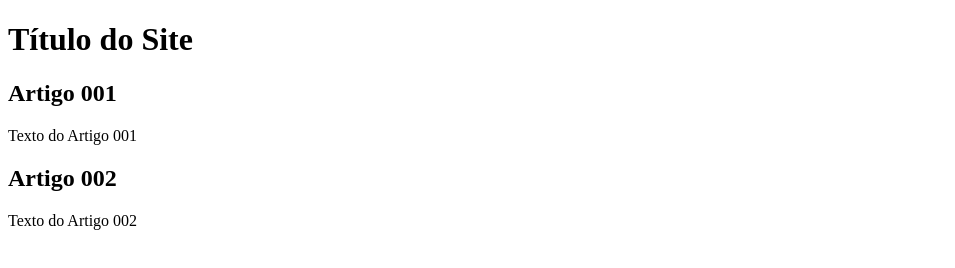
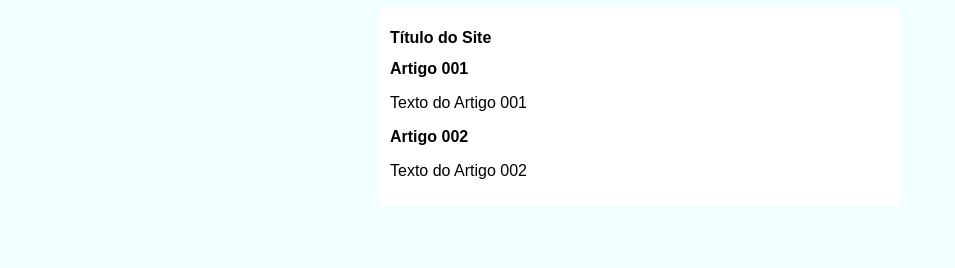
Before and after one commit to AlissonSimon/projeto-site, a plain HTML site: page index.html in a window 1280 px wide. Shown: the whole page, without its empty margins (0-955 px from the left). Drawn offline with Linux system fonts and the light colour scheme.

Commit message:
iniciei o design

```diff
--- /dev/null
+++ b/estilos/style.css
@@ -0,0 +1,16 @@
+* {
+    font-family: Arial, Helvetica, sans-serif;
+    font-size: 16px;
+}
+
+body {
+    background-color: azure;
+}
+
+main {
+    background-color: white;
+    width: 500px;
+    margin: auto;
+    padding: 10px;
+    box-shadow: 3px 3px 5px black(0, 0, 0, 0.473);
+}
--- a/index.html
+++ b/index.html
@@ -4,6 +4,7 @@
     <meta charset="UTF-8">
     <meta name="viewport" content="width=device-width, initial-scale=1.0">
     <title>Projeto Site</title>
+    <link rel="stylesheet" href="estilos/style.css">
 </head>
 <body>
     <main>
```
